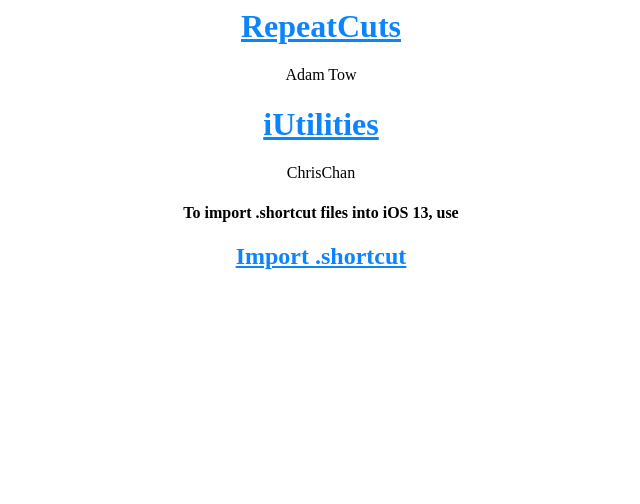
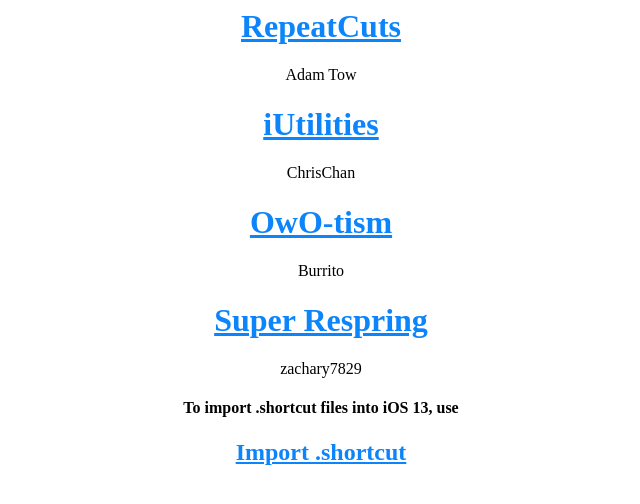
Before and after one commit to cryt0nic/Shortcuts, a plain HTML site: page index.html in a window 1280 px wide. Shown: the whole page, without its empty margins (319-959 px from the left). Drawn offline with Linux system fonts and the light colour scheme.

Commit message:
Added new Shortcuts!

```diff
--- a/index.html
+++ b/index.html
@@ -19,6 +19,10 @@
 <p>Adam Tow</p>
 <center><h1><a href="https://github.com/cryt0nic/Shortcuts/blob/master/Shortcuts/iUtilities.shortcut?raw=true" style="color: #0c84fc"><b>iUtilities</b></a></h1>
 <p>ChrisChan</p>
+<center><h1><a href="https://github.com/cryt0nic/Shortcuts/blob/master/Shortcuts/OwO-tism.shortcut?raw=true" style="color: #0c84fc"><b>OwO-tism</b></a></h1>
+<p>Burrito</p>
+<center><h1><a href="https://github.com/cryt0nic/Shortcuts/blob/master/Shortcuts/Super%20Respring.shortcut?raw=true" style="color: #0c84fc"><b>Super Respring</b></a></h1>
+<p>zachary7829</p>
 <h4>To import .shortcut files into iOS 13, use</h4>
 <center><h2><a href="https://routinehub.co/shortcut/3674" style="color: #0c84fc"><b>Import .shortcut</b></a></h2>
 </body></html>
```
Also changed, not shown: credit.txt.
